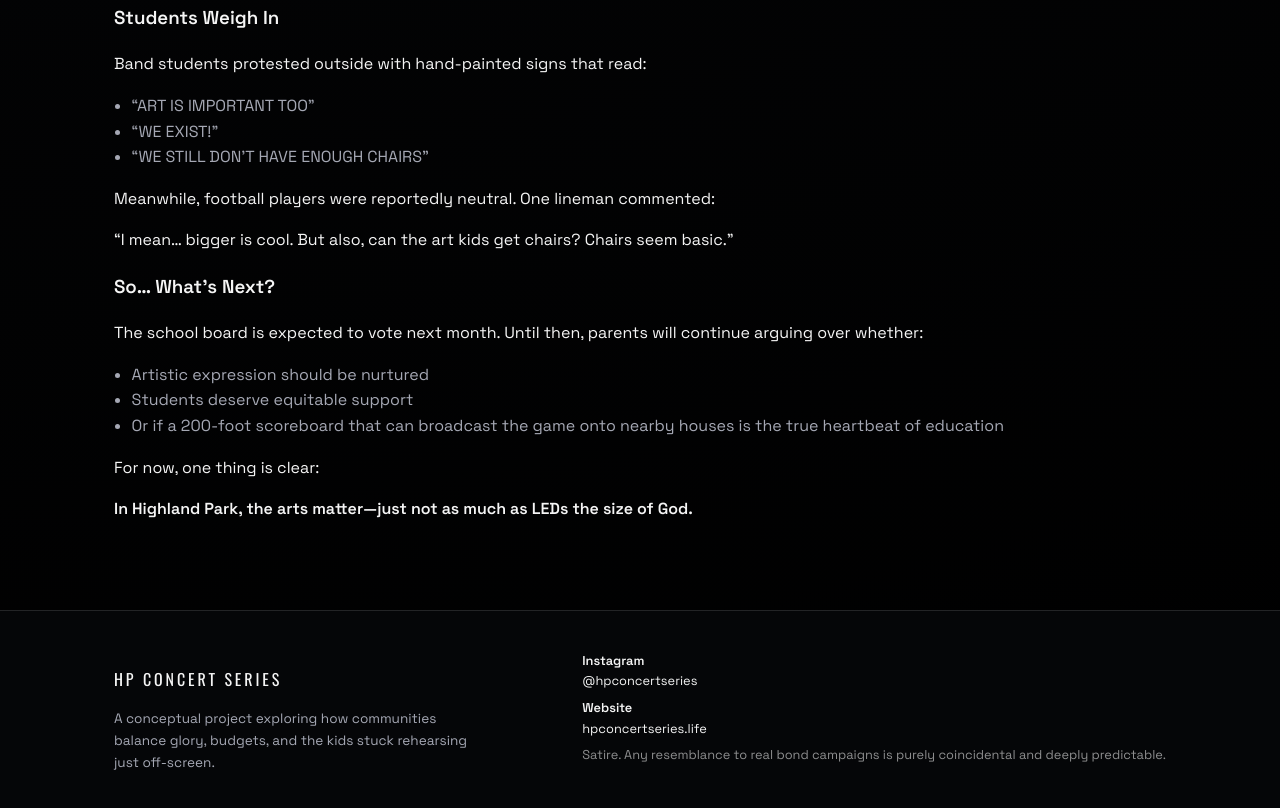
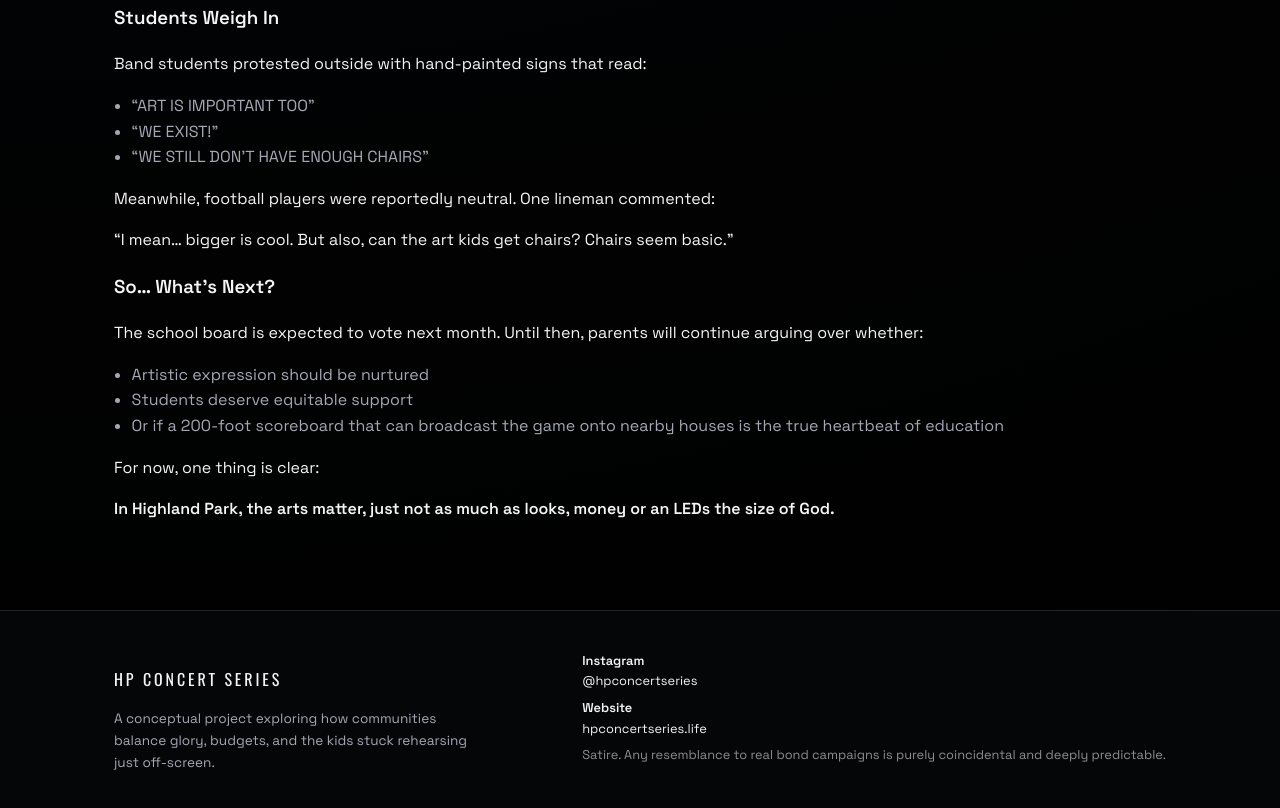
Before and after one commit to spicerwyatt-ctrl/hpconcertseries, a plain HTML site: page sample-index-page-main/scoreboard.html in a window 1280 px wide. Shown: the part 2885-3693 px from the top of the page. Drawn offline with nearby package versions, Linux system fonts and the light colour scheme.

Commit message:
Update scoreboard.html

```diff
--- a/sample-index-page-main/scoreboard.html
+++ b/sample-index-page-main/scoreboard.html
@@ -210,7 +210,7 @@
       </p>
 
       <p>
-        <strong>In Highland Park, the arts matter—just not as much as LEDs the size of God.</strong>
+        <strong>In Highland Park, the arts matter, just not as much as looks, money or an LEDs the size of God.</strong>
       </p>
     </div>
   </section>
```
